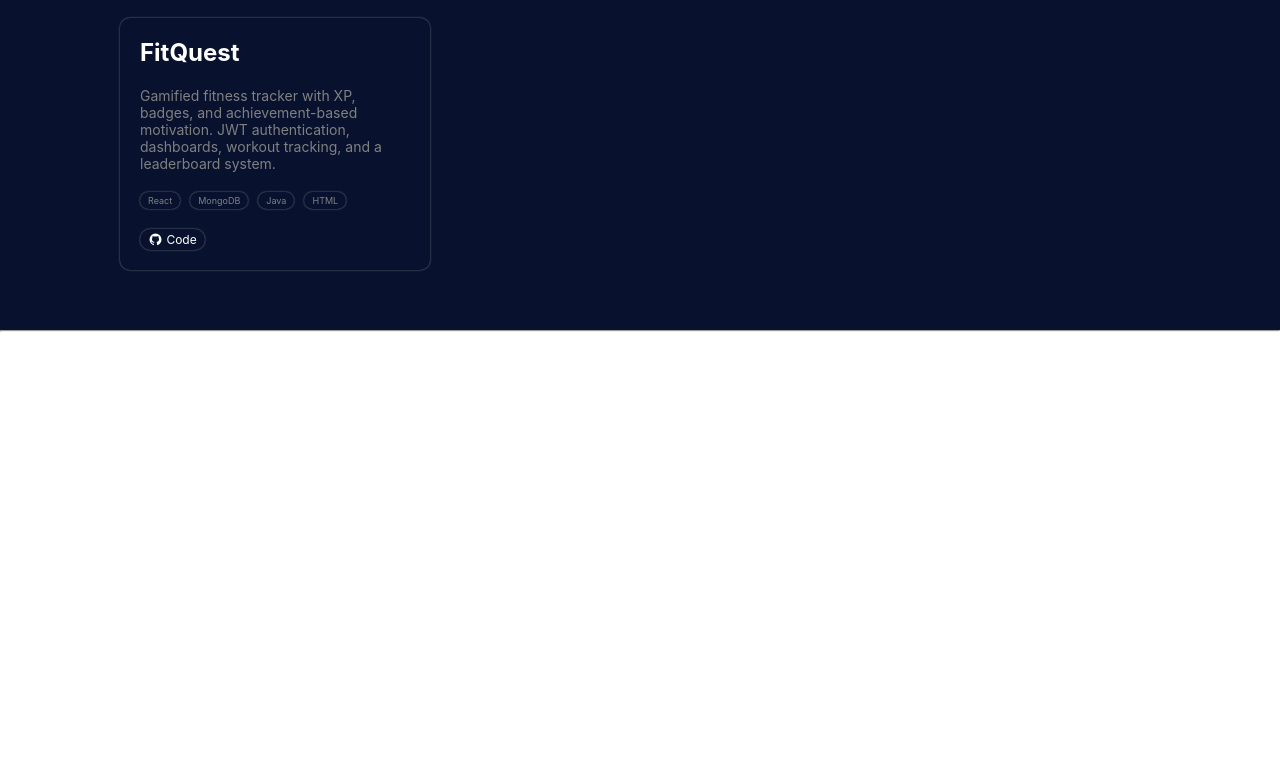
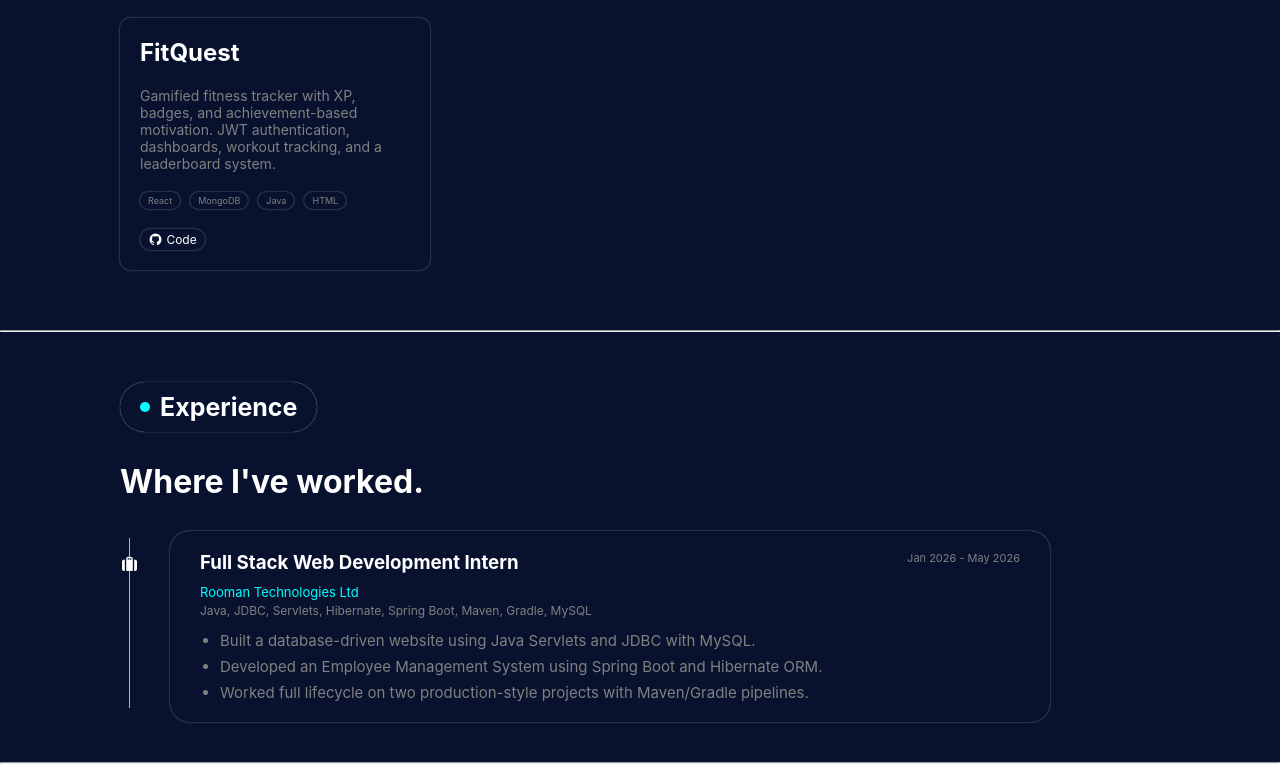
Before and after one commit to AjithT18/portfolio, a React (Vite) app: page / in a window 1280 px wide. Shown: the part 2518-3282 px from the top of the page. Before the commit the page ends 2850 px from the top, so only its background shows below. Built offline with nearby package versions, Linux system fonts and the light colour scheme.

Commit message:
portfolio

```diff
--- a/src/App.jsx
+++ b/src/App.jsx
@@ -3,6 +3,7 @@ import Home from "./Components/Home"
 import About from "./Components/About"
 import Skills from "./Components/Skills"
 import Project from "./Components/Project"
+import Experince from "./Components/Experience"
 
 function App() {
 
@@ -13,6 +14,7 @@ function App() {
       <About/>
       <Skills/>
       <Project/>
+      <Experince/>
     </>
   )
 }
--- /dev/null
+++ b/src/Components/Experience.jsx
@@ -0,0 +1,35 @@
+import "../style/Experience.css";
+import "@fortawesome/fontawesome-free/css/all.min.css";
+
+function Experience(){
+    return(
+        <>
+            <div>
+                <div className="experience">
+                    <h1><div className="dot"></div>Experience</h1>
+                    <h2>Where I've worked.</h2>
+                    <div className="contents">
+                        <div className="line">
+                            <div className="line1">
+                            </div>
+                            <i class="fa-solid fa-suitcase"></i>
+                        </div>
+                        <div className="content">
+                            <div><h3>Full Stack Web Development Intern</h3><p>Jan 2026 - May 2026</p></div>
+                            <p className="cname">Rooman Technologies Ltd</p>
+                            <p className="techLearn">Java, JDBC, Servlets, Hibernate, Spring Boot, Maven, Gradle, MySQL</p>
+                            <ul>
+                                <li>Built a database-driven website using Java Servlets and JDBC with MySQL.</li>
+                                <li>Developed an Employee Management System using Spring Boot and Hibernate ORM.</li>
+                                <li>Worked full lifecycle on two production-style projects with Maven/Gradle pipelines.</li>
+                            </ul>
+                        </div>
+                    </div>
+                </div>
+            </div>
+            <hr/>
+        </>
+    )
+}
+
+export default Experience
--- /dev/null
+++ b/src/style/Experience.css
@@ -0,0 +1,83 @@
+
+
+.experience{
+    background-color: rgb(8, 18, 47);
+    color:white;
+    padding : 50px 50px 40px 120px;
+    display: flex;
+    flex-direction: column;
+    gap: 30px;
+    h1{
+        display: flex;
+        align-items: center;
+        gap: 10px;
+        box-shadow: 0 0 1px lightblue;
+        padding: 10px 20px;
+        width: fit-content;
+        border-radius: 50px;
+        font-size: 25px;
+        .dot{
+            height: 10px;
+            width:10px;
+            background-color: aqua;
+            border-radius:50% ;
+        }
+    }
+    h2{
+        font-size: 32px;
+    }
+    .contents{
+        display: flex;
+        .line{
+            width: 50px;
+            display: flex;
+            .line1{
+                width:1px;
+                height:170px;
+                background-color: aqua;
+                position: absolute;
+                left:129px;
+                margin-top: 7px;
+            }
+            i{
+                z-index: 1;
+                margin-top: 26px;
+                font-size: 15px;
+            }
+        }
+        .content{
+            box-shadow: 0 0 2px grey;
+            width: 820px;
+            padding: 20px 30px;
+            border-radius: 20px;
+            div{
+                display: flex;
+                justify-content: space-between;
+                margin-bottom: 10px;
+                p{
+                    font-size: 11px;
+                    color: grey;
+                }
+            }
+            .cname{
+                font-size: 13px;
+                color: aqua;
+            }
+            .techLearn{
+                font-size: 12px;
+                column-rule: grey;
+                margin-top: 3px;
+                margin-bottom: 13px;
+                color:grey;
+            }
+            ul{
+                display: flex;
+                flex-direction: column;
+                gap: 7px;
+                font-size: 15px;
+                margin-left: 20px;
+                color: grey;
+            }
+        }
+    }
+}
```
